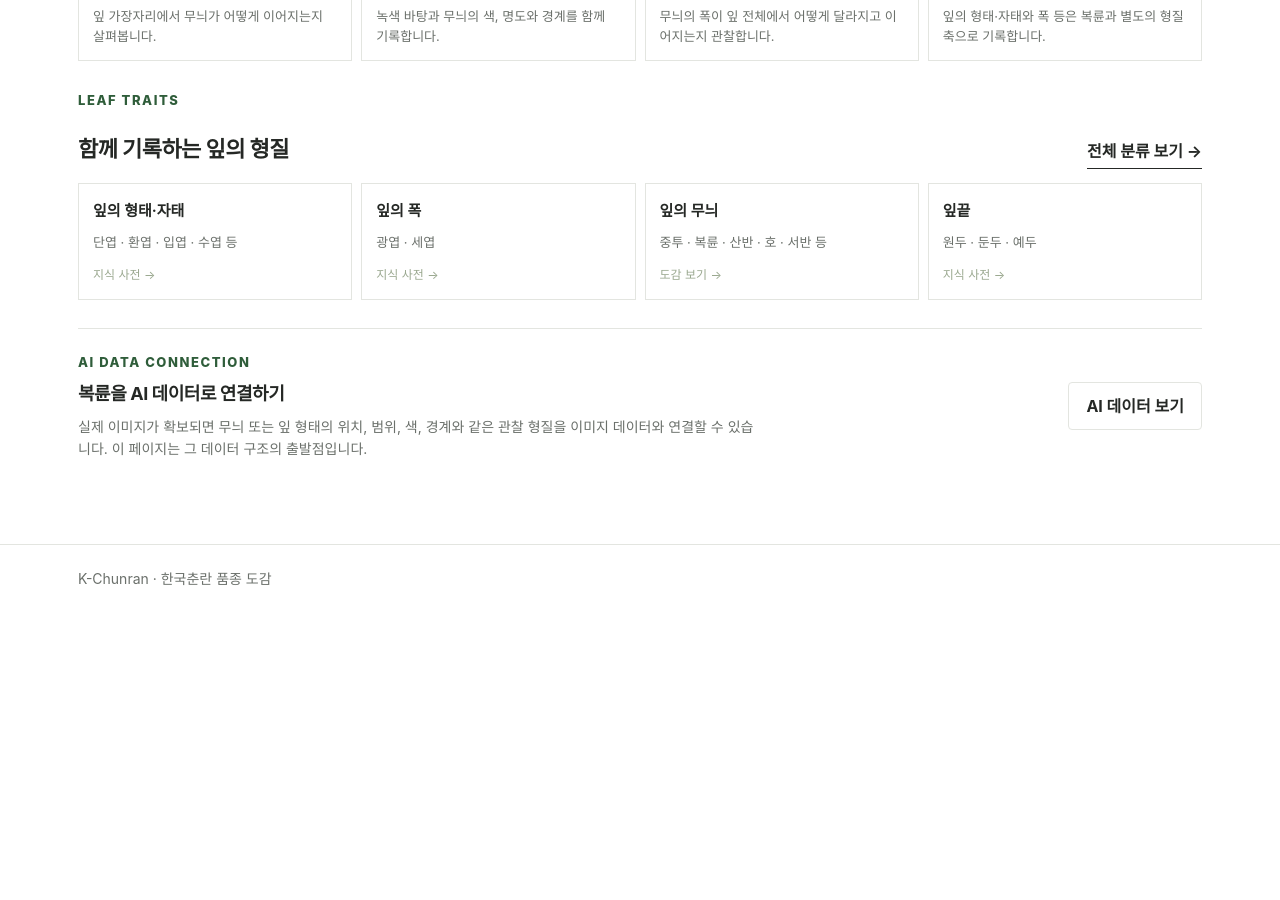
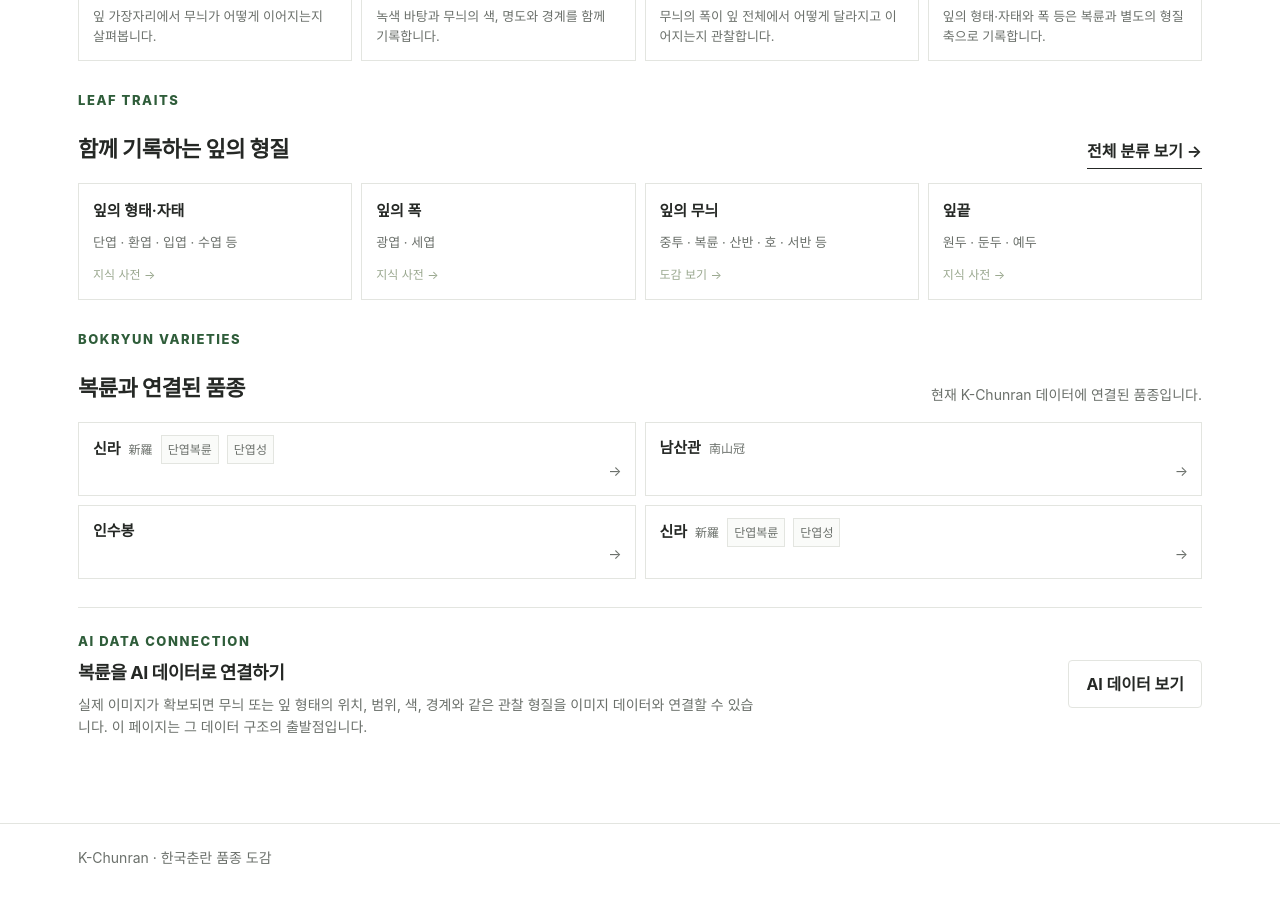
Before and after one commit to parasolra5-pixel/K-chunran, a Jekyll site: the page built from varieties/leaf/bokryun.md, in a window 1280 px wide and 900 px high, scrolled down 618 px. Built offline with Jekyll 4.4.1, drawn with Linux system fonts in a browser that asks for light colours; before the commit the page ends 1240 px from its top, so only the background shows below that.

Commit message:
feat: connect bokryun varieties to catalog

```diff
--- a/varieties/leaf/bokryun.md
+++ b/varieties/leaf/bokryun.md
@@ -78,6 +78,35 @@ permalink: /varieties/leaf/bokryun/
   </div>
 </section>
 
+<section class="kc-leaf-section">
+  <div class="kc-section-heading">
+    <div>
+      <p class="kc-section-kicker">BOKRYUN VARIETIES</p>
+      <h2>복륜과 연결된 품종</h2>
+    </div>
+    <p class="kc-section-note">현재 K-Chunran 데이터에 연결된 품종입니다.</p>
+  </div>
+
+  <div class="kc-jungtu-variety-list">
+    {% for post in site.posts %}
+      {% assign d = site.data.varieties[post.variety_id] %}
+      {% if d %}
+        {% assign patterns = d.classification.pattern %}
+        {% if patterns contains "bokryun" %}
+          {% assign class_label = site.data.categories.cultivar_class[d.cultivar_class] %}
+          <a class="kc-jungtu-variety" href="{{ post.url | relative_url }}">
+            <strong>{{ d.name }}</strong>
+            {% if d.hanja %}<span>{{ d.hanja }}</span>{% endif %}
+            {% if class_label %}<em>{{ class_label }}</em>{% endif %}
+            {% if d.traits.leaf.form %}<small>{{ d.traits.leaf.form }}</small>{% endif %}
+            <i>→</i>
+          </a>
+        {% endif %}
+      {% endif %}
+    {% endfor %}
+  </div>
+</section>
+
 <section class="kc-leaf-section kc-jungtu-data">
   <div>
     <p class="kc-section-kicker">AI DATA CONNECTION</p>
```
